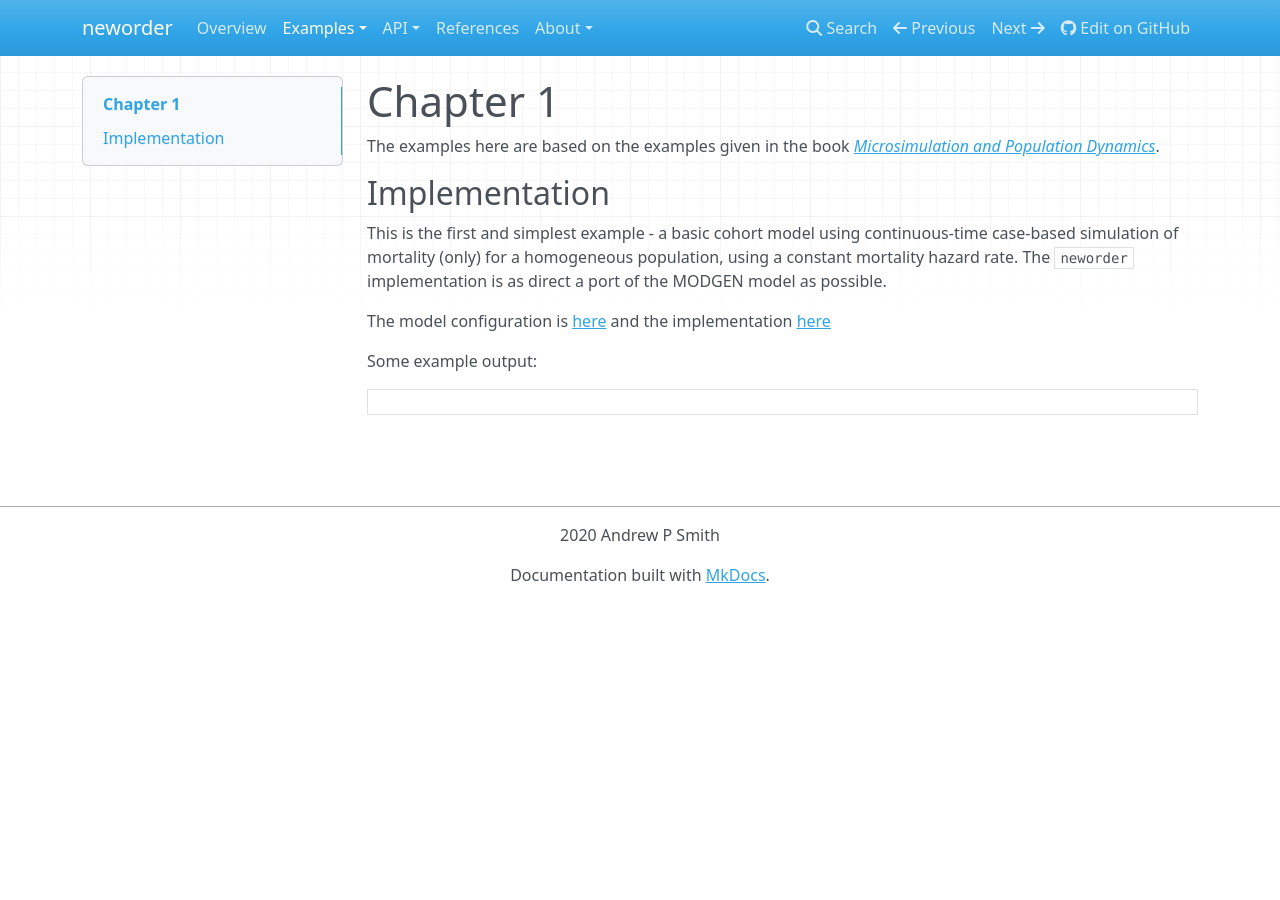
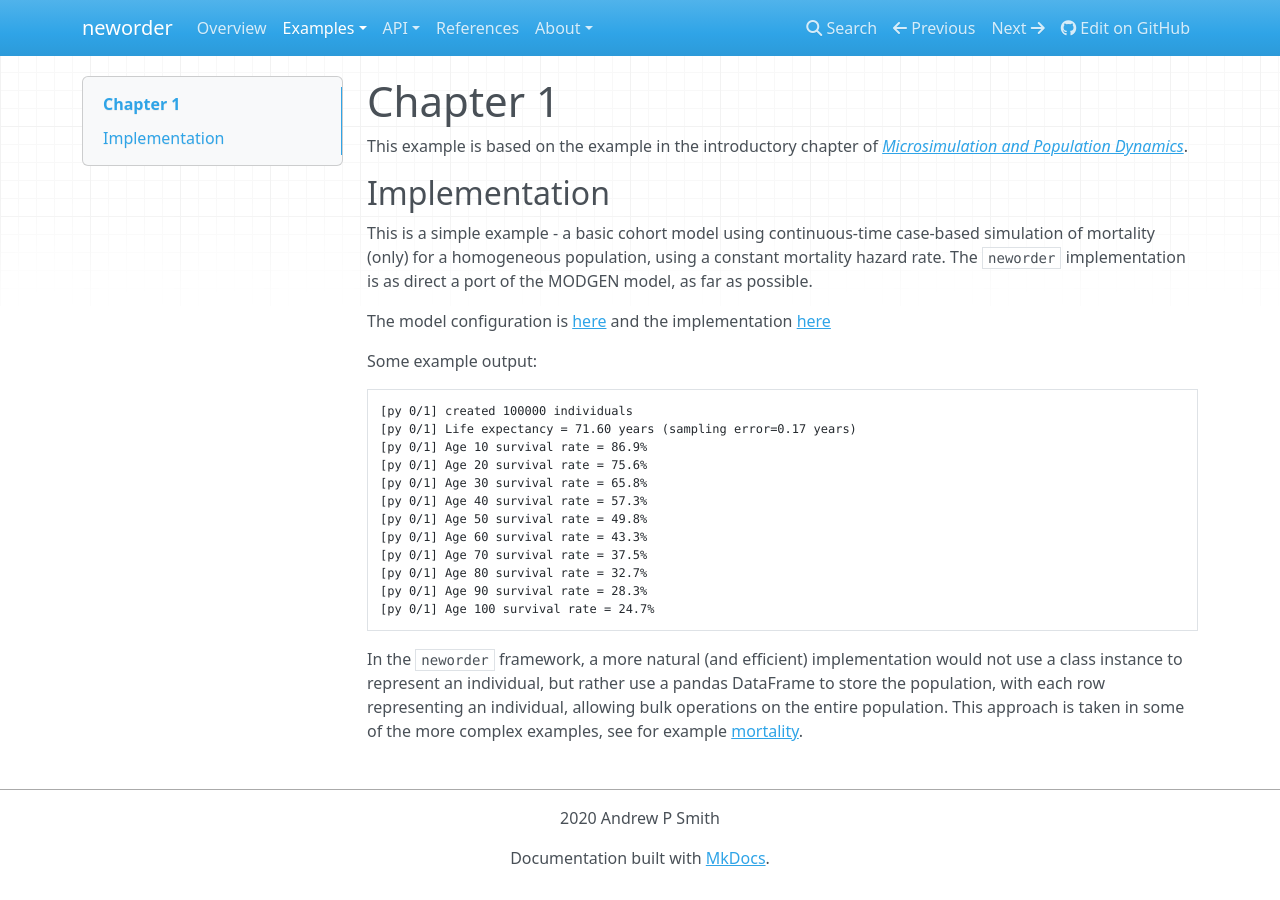
Before and after one commit to virgesmith/neworder, an MkDocs documentation site: the page built from docs/examples/chapter1.md, in a window 1280 px wide. Built offline with MkDocs 1.6.1, drawn with Linux system fonts in a browser that asks for light colours; nearby versions of some CDN libraries.

Commit message:
doc updates

````diff
--- a/docs/examples/chapter1.md
+++ b/docs/examples/chapter1.md
@@ -1,13 +1,28 @@
 # Chapter 1
 
-The examples here are based on the examples given in the book [*Microsimulation and Population Dynamics*](../references.md).
+This example is based on the example in the introductory chapter of [*Microsimulation and Population Dynamics*](../references.md).
 
 ## Implementation
 
-This is the first and simplest example - a basic cohort model using continuous-time case-based simulation of mortality (only) for a homogeneous population, using a constant mortality hazard rate. The `neworder` implementation is as direct a port of the MODGEN model as possible.
+This is a simple example - a basic cohort model using continuous-time case-based simulation of mortality (only) for a homogeneous population, using a constant mortality hazard rate. The `neworder` implementation is as direct a port of the MODGEN model, as far as possible.
 
 The model configuration is [here](../../examples/chapter1/model.py) and the implementation [here](../../examples/chapter1/person.py)
 
 Some example output:
+
+```text
+[py 0/1] created 100000 individuals
+[py 0/1] Life expectancy = 71.60 years (sampling error=0.17 years)
+[py 0/1] Age 10 survival rate = 86.9%
+[py 0/1] Age 20 survival rate = 75.6%
+[py 0/1] Age 30 survival rate = 65.8%
+[py 0/1] Age 40 survival rate = 57.3%
+[py 0/1] Age 50 survival rate = 49.8%
+[py 0/1] Age 60 survival rate = 43.3%
+[py 0/1] Age 70 survival rate = 37.5%
+[py 0/1] Age 80 survival rate = 32.7%
+[py 0/1] Age 90 survival rate = 28.3%
+[py 0/1] Age 100 survival rate = 24.7%
 ```
-```
+
+In the `neworder` framework, a more natural (and efficient) implementation would not use a class instance to represent an individual, but rather use a pandas DataFrame to store the population, with each row representing an individual, allowing bulk operations on the entire population. This approach is taken in some of the more complex examples, see for example [mortality](./mortality.md).
````
Also changed, not shown: 1 other file.
